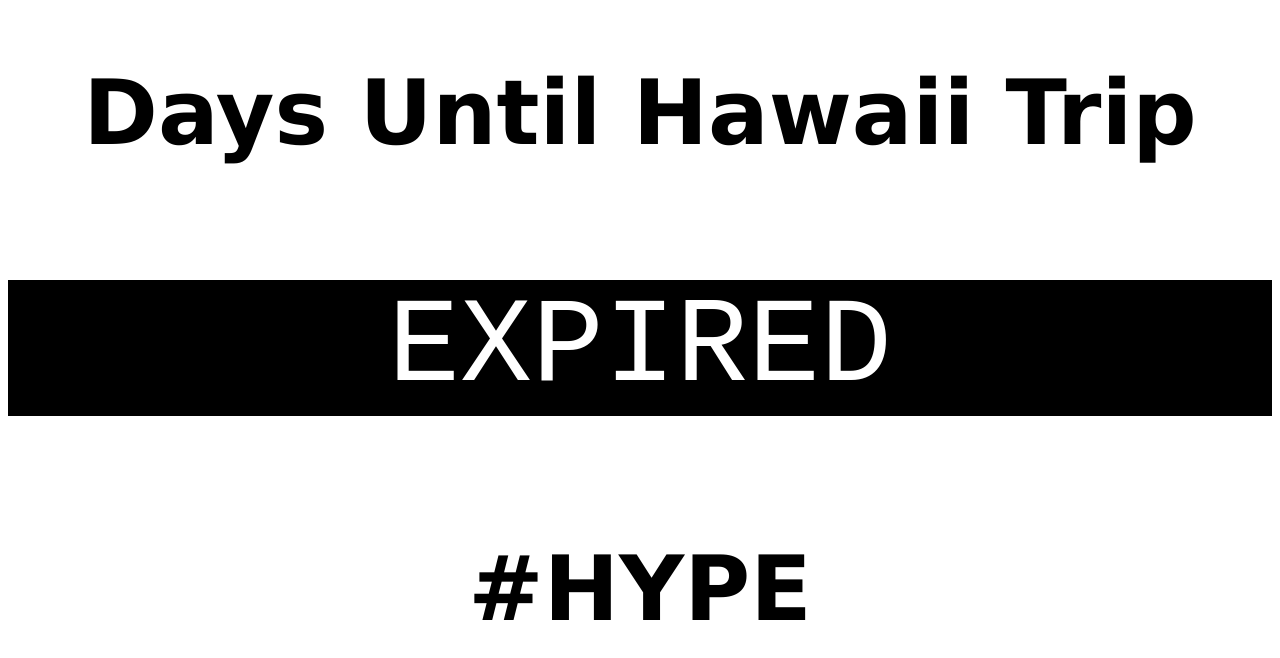
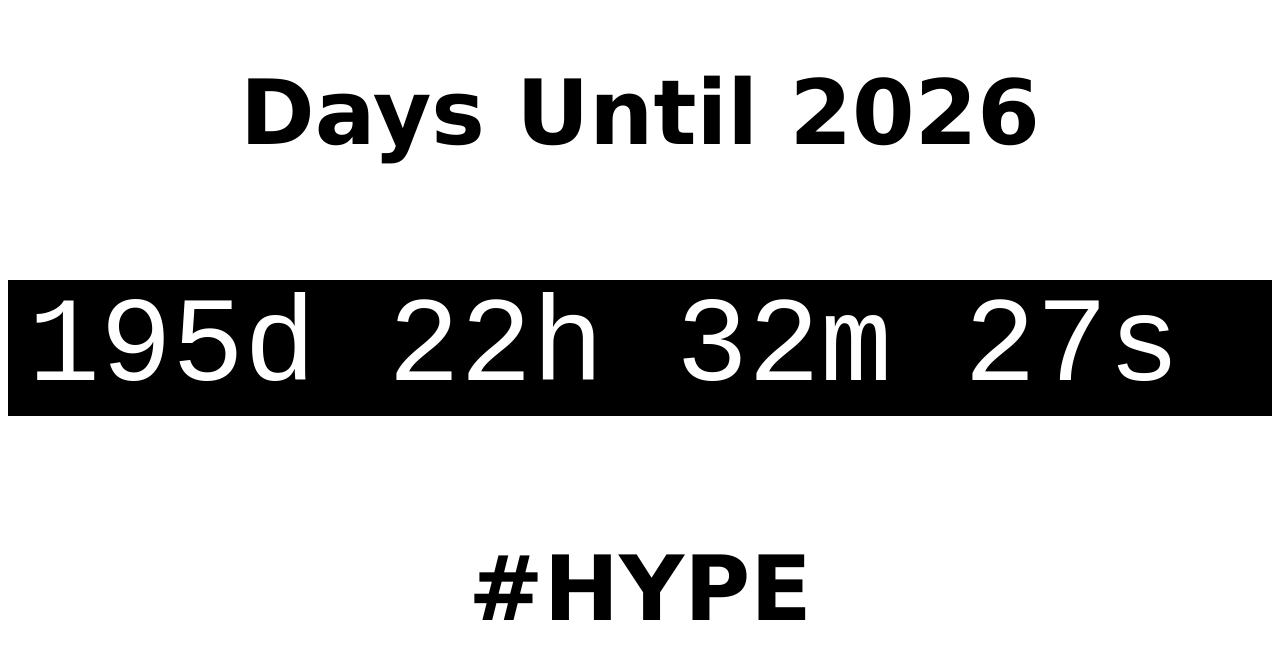
Before and after one commit to kqwq/countdown, a plain HTML site: page index.html in a window 1280 px wide. Drawn offline with Linux system fonts and the light colour scheme.

Commit message:
Update to count down to 2026

```diff
--- a/index.html
+++ b/index.html
@@ -19,7 +19,7 @@ h1 {
 </head>
 <body>
 
-  <h1>Days Until Hawaii Trip</h1>
+  <h1>Days Until 2026</h1>
 <br><br><br>
 
 
@@ -29,7 +29,7 @@ h1 {
 
 <script>
 // Set the date we're counting down to
-var countDownDate = new Date("Nov 28, 2019 7:00:00").getTime();
+var countDownDate = new Date("Jan 1, 2026 00:00:00").getTime();
 
 // Update the count down every 1 second
 var x = setInterval(function() {
```
